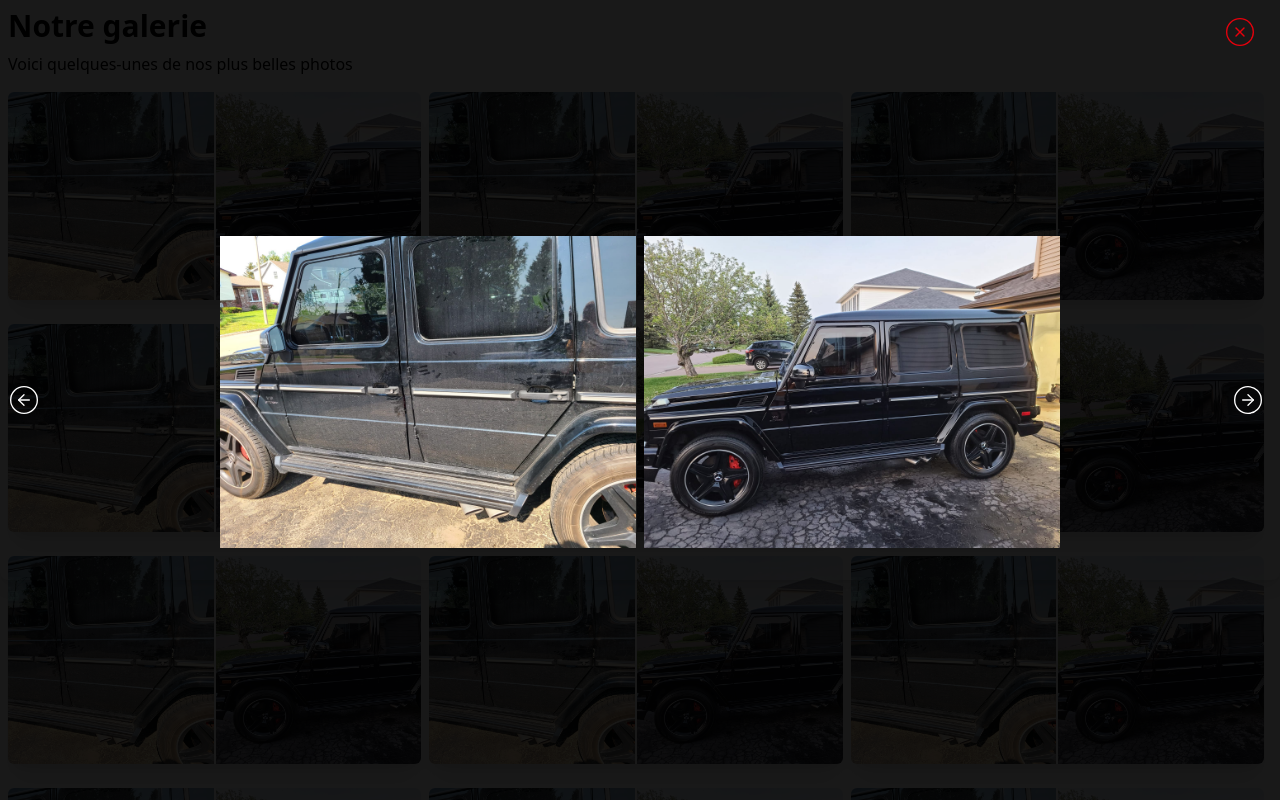
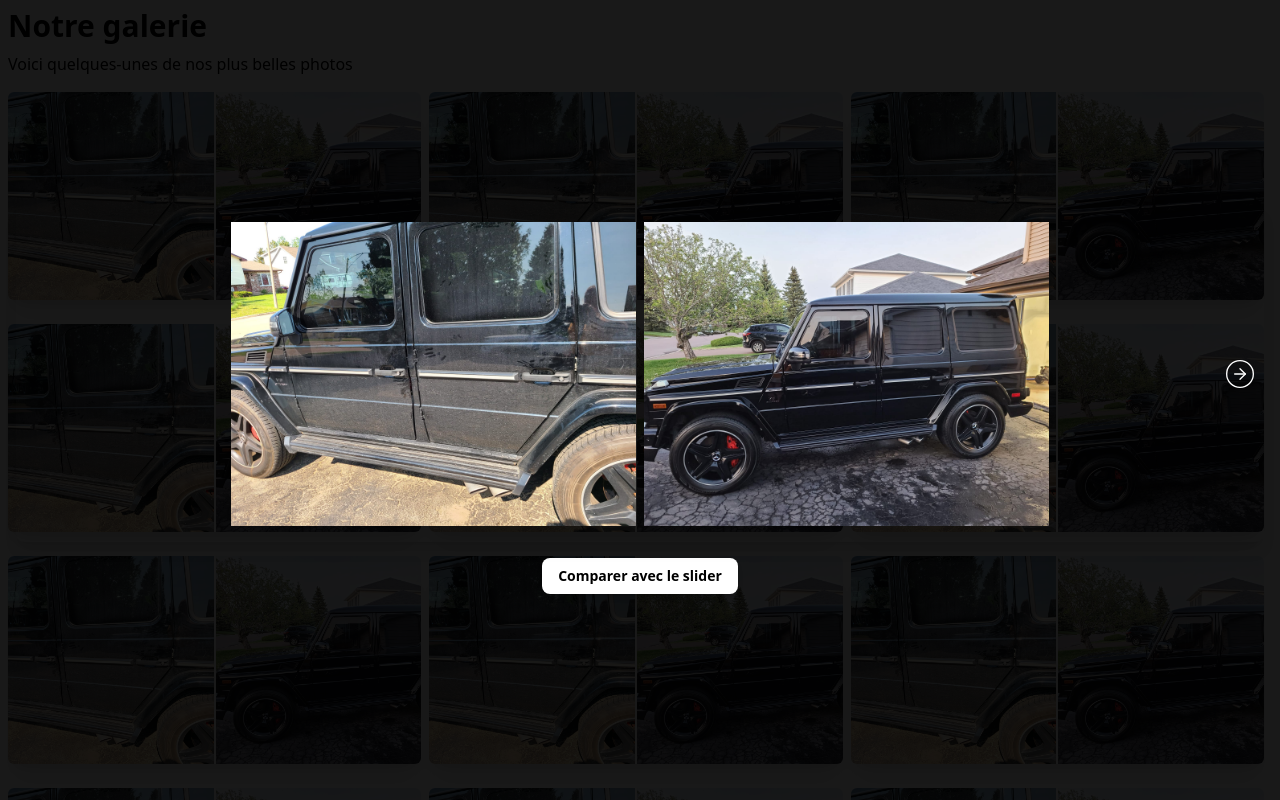
Before and after one commit to leandre27/lavage_auto, a Vue app: page / in a window 1280 px wide. Both pictures are taken after a click on the element 214 px from the left and 196 px from the top of the page. Shown: the top 800 px of the page. Built offline with nearby package versions, Linux system fonts and the light colour scheme.

Commit message:
feat: add image comparison slider and enhance modal functionality

```diff
--- a/package.json
+++ b/package.json
@@ -9,6 +9,7 @@
     "preview": "vite preview"
   },
   "dependencies": {
+    "@img-comparison-slider/vue": "^8.0.0",
     "@tailwindcss/vite": "^4.1.3",
     "tailwindcss": "^4.1.3",
     "vue": "^3.5.13",
--- a/src/pages/Home.vue
+++ b/src/pages/Home.vue
@@ -20,26 +20,66 @@
     </div>
   </main>
 
-  <aside :class="[showModal ? 'fixed h-screen w-full' : 'hidden']">
+  <aside v-if="showModal && !showRotationHint" class="fixed h-screen w-full z-50">
     <div class="fixed inset-0 bg-black opacity-90"></div>
-    <div class="fixed inset-0 flex items-center justify-center">
-      <button @click="showModal = false" class=" absolute text-red-600 top-2 right-2 px-4 py-2 ">
-        <svg xmlns="http://www.w3.org/2000/svg"
-          width="32" height="32" viewBox="0 0 24 24" fill="none" stroke="currentColor" stroke-width="1" stroke-linecap="round" stroke-linejoin="round" class="lucide lucide-circle-x-icon lucide-circle-x">
-          <circle cx="12" cy="12" r="10"/>
-          <path d="m15 9-6 6"/>
-          <path d="m9 9 6 6"/>
-        </svg>
+    <div class="fixed inset-0 flex flex-col items-center justify-center space-y-4 px-4">
+      <button @click="showModal = false" class="absolute text-red-600 top-2 right-2 px-4 py-2">
+        <!-- svg -->
       </button>
-      <div class="flex items-center justify-center space-x-2 rounded-lg shadow-lg p-4">
-        <LeftArrow class="absolute left-2"/>
-        <RightArrow class="absolute right-2"/>
-        <img :src="photo_seleted?.avant" :alt="photo_seleted?.alt" class="w-4/12 h-auto mb-4"/>
-        <img :src="photo_seleted?.apres" :alt="photo_seleted?.alt" class="w-4/12 h-auto mb-4"/>
+
+      <div class="flex flex-col items-center justify-center">
+        <div class="relative flex items-center justify-center">
+          <button v-if="selectedIndex > 0" @click="goPrev" class="absolute left-2">
+            <LeftArrow />
+          </button>
+
+          <div class="flex items-center justify-center space-x-2 p-4  rounded-lg shadow-lg">
+            <template v-if="!showSlider">
+              <img
+                :src="photo_seleted?.avant"
+                :alt="photo_seleted?.alt"
+                class="w-4/12 h-auto"
+              />
+              <img
+                :src="photo_seleted?.apres"
+                :alt="photo_seleted?.alt"
+                class="w-4/12 h-auto"
+              />
+            </template>
+
+            <template v-else>
+              <ImgComparisonSlider class="w-[66vw] max-w-[900px] h-auto">
+                <img slot="first" class="w-full object-contain" :src="photo_seleted?.avant" />
+                <img slot="second" class="w-full object-contain" :src="photo_seleted?.apres" />
+              </ImgComparisonSlider>
+            </template>
+          </div>
+
+          <button v-if="selectedIndex < photos.length - 1" @click="goNext" class="absolute right-2">
+            <RightArrow />
+          </button>
+        </div>
+
+        <button
+          class="mt-4 bg-white text-black px-4 py-2 rounded-lg shadow-md font-semibold text-sm"
+          @click="showSlider = !showSlider"  >
+          {{ showSlider ? "Revenir à la vue séparée" : "Comparer avec le slider" }}
+        </button>
       </div>
+
+
+
     </div>
+  </aside>
 
+
+
+  <!-- rotation d'écran -->
+  <aside v-if="showRotationHint" class="fixed inset-0 bg-blue-500 bg-opacity-90 z-50 flex flex-col items-center text-center justify-center text-white">
+    <img :src="rotation.src" alt="rotation" class="w-11 h-11 object-contain mb-4" />
+    <p class="text-sm font-semibold">Veuillez faire pivoter votre appareil en mode paysage pour voir les photos</p>
   </aside>
+
 
 
 
@@ -49,7 +89,8 @@
 <script setup>
 import LeftArrow from '@/components/icons/LeftArrow.vue';
 import RightArrow from '@/components/icons/RightArrow.vue';
-import { ref } from 'vue';
+import { ref, onMounted, onBeforeUnmount, watch} from 'vue';
+import { ImgComparisonSlider } from '@img-comparison-slider/vue';
 const photos = ref([
   {
     id: 1,
@@ -143,13 +184,70 @@ const photos = ref([
   },
 
 ]);
-
+const rotation = ref({
+  src: new URL('../assets/images/rotation.gif', import.meta.url).href,
+})
 
 const photo_seleted = ref(null);
 const showModal = ref(false);
+
+
+const isLandscape = ref(window.matchMedia("(orientation: landscape)").matches);
+const showRotationHint = ref(false);
+
+const selectedIndex = ref(0);
+const showSlider = ref(false);
+
 const openModal = (photo) => {
-  photo_seleted.value = photo;
+  checkOrientation();
+  if (!isLandscape.value) {
+    showRotationHint.value = true;
+    return;
+  }
+  selectedIndex.value = photos.value.findIndex(p => p.id === photo.id);
+  photo_seleted.value = photos.value[selectedIndex.value];
   showModal.value = true;
+  showSlider.value = false; // Reset slider view
 };
 
+const goNext = () => {
+  if (selectedIndex.value < photos.value.length - 1) {
+    selectedIndex.value++;
+    photo_seleted.value = photos.value[selectedIndex.value];
+    showSlider.value = false;
+  }
+};
+
+const goPrev = () => {
+  if (selectedIndex.value > 0) {
+    selectedIndex.value--;
+    photo_seleted.value = photos.value[selectedIndex.value];
+    showSlider.value = false;
+  }
+};
+
+const checkOrientation = () => {
+  isLandscape.value = window.matchMedia("(orientation: landscape)").matches;
+};
+
+
+
+const handleOrientationChange = () => {
+  checkOrientation();
+  if (isLandscape.value && showRotationHint.value) {
+    showRotationHint.value = false;
+    showModal.value = true;
+  }
+};
+
+onMounted(() => {
+  window.addEventListener('orientationchange', handleOrientationChange);
+  window.addEventListener('resize', handleOrientationChange);
+});
+
+onBeforeUnmount(() => {
+  window.removeEventListener('orientationchange', handleOrientationChange);
+  window.removeEventListener('resize', handleOrientationChange);
+});
+
 </script>
```
Also changed, not shown: 1 other file (tests, documents, lock files or other folders).
